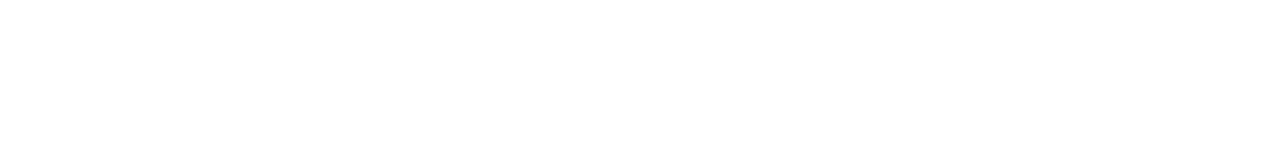
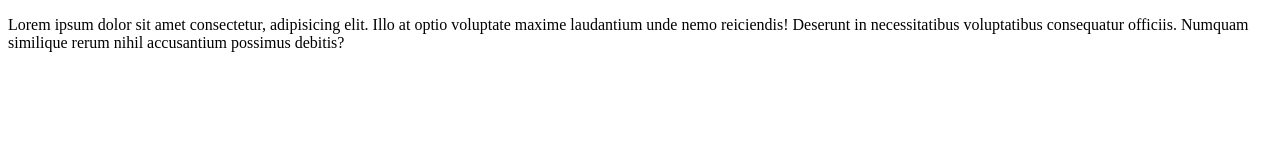
Before and after one commit to PaneRoman/TurboCars-TestSite, a plain HTML site: page about.html in a window 1280 px wide. Drawn offline with Linux system fonts and the light colour scheme.

Commit message:
first edit about page

```diff
--- a/about.html
+++ b/about.html
@@ -8,5 +8,8 @@
 </head>
 <body>
 
+    <p>Lorem ipsum dolor sit amet consectetur, adipisicing elit. Illo at optio voluptate maxime laudantium unde nemo reiciendis! Deserunt in necessitatibus voluptatibus consequatur officiis. Numquam similique rerum nihil accusantium possimus debitis?</p>
+
+
 </body>
 </html>
```
